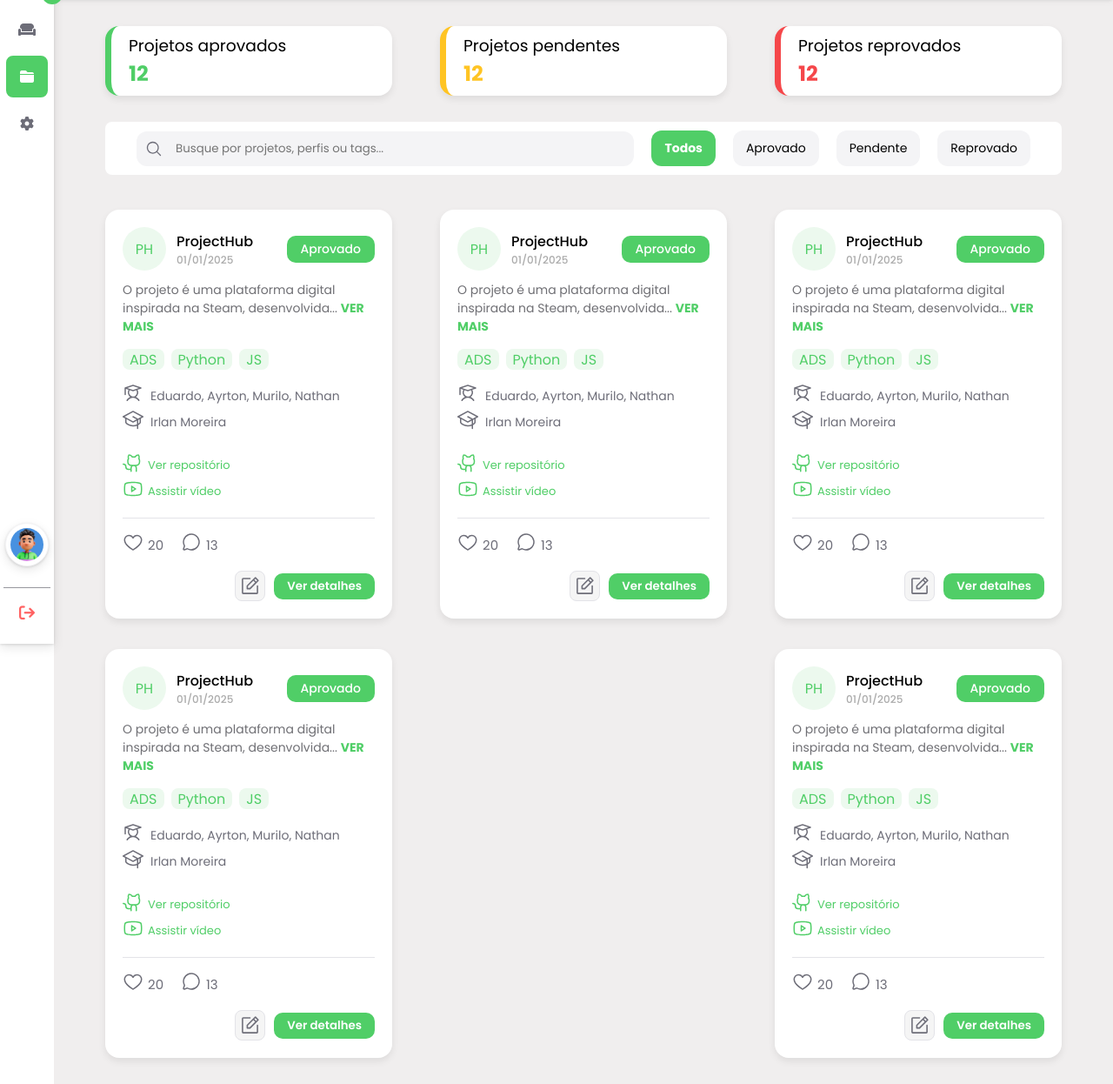
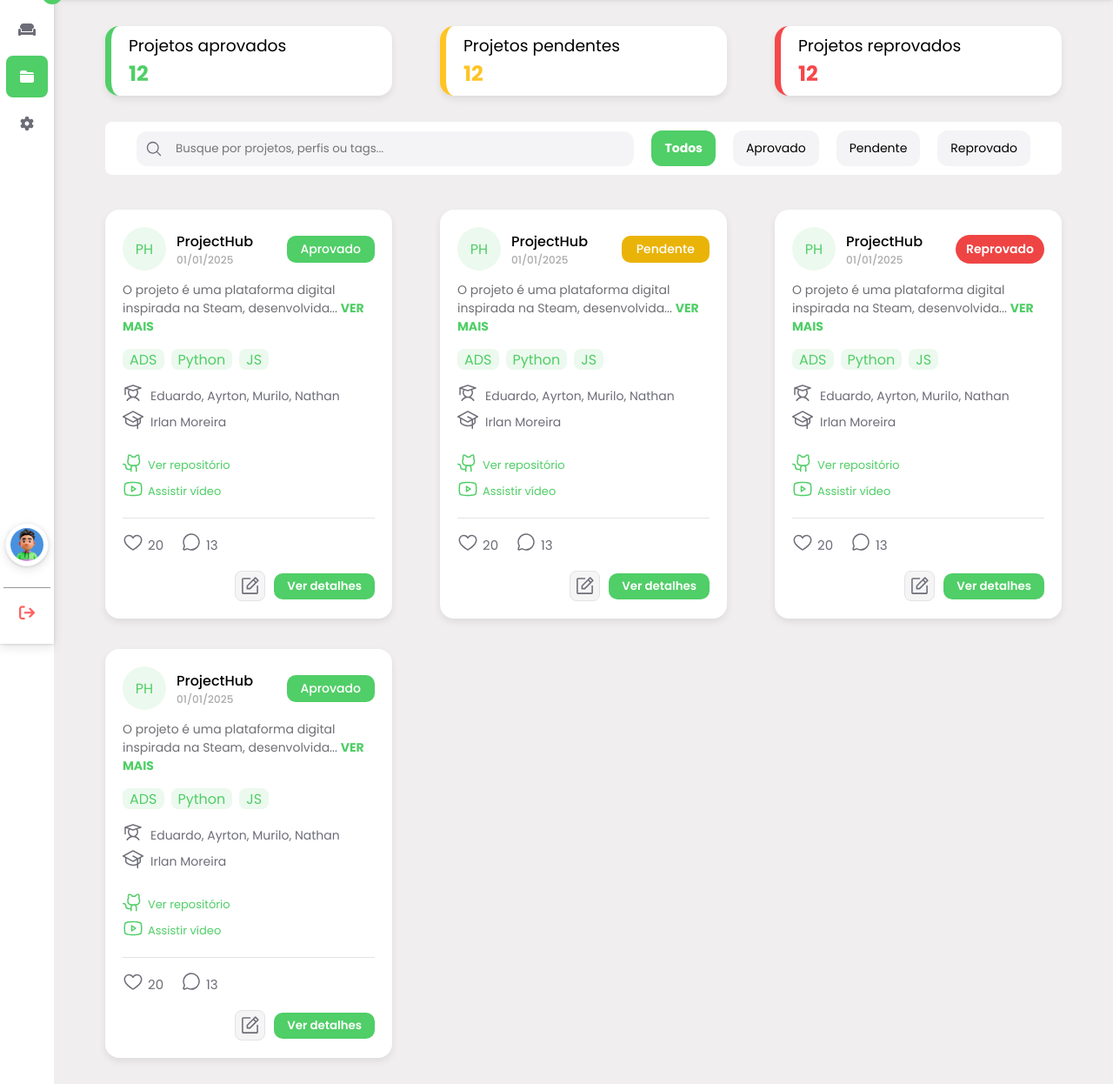
Before and after one commit to murlokfs/ifrn-projecthub, a Django app: page /projects/ in a window 1280 px wide. Shown: the part 60-1306 px from the top of the page at 87% size. Run offline with Django 5.2, Linux system fonts and the light colour scheme; some libraries are stand-ins or nearby versions.

Commit message:
Fazendo os cards terem cores diferentes de acordo com o estatus

```diff
--- a/project/templates/project/my_projects.html
+++ b/project/templates/project/my_projects.html
@@ -7,7 +7,8 @@
 {% endblock title %}
 
 {% block imports %}
-    <!-- <link rel="stylesheet" href="{% static 'base_files/my_projects_and_feed.css' %}"> -->
+    <link rel="stylesheet" href="{% static 'base_files/my_projects_and_feed.css' %}">
+    <script src="https://unpkg.com/@phosphor-icons/web"></script>
 {% endblock imports %}
 
 {% block content %}
@@ -27,18 +28,21 @@
     </div>
 
     <div class="container_projects">
+    {% for projeto in projetos %}
+        <div class="project_card" id="project_in_my_projects">
 
-            <div class="project_card" id="project_in_my_projects">
-                {% include 'components/cards/project_parts/header.html' %}
+            {% include 'components/cards/project_parts/header.html' with status=projeto.status %}
 
             <div class="content">
-                    <div class="description">O projeto é uma plataforma digital inspirada na Steam, desenvolvida... <b>VER MAIS</b></div>
+
+                <div class="description">
+                    O projeto é uma plataforma digital inspirada na Steam, desenvolvida... <b>VER MAIS</b>
+                </div>
+
                 {% include 'components/cards/project_parts/tag.html' %}
 
                 <div class="colaborators_and_links">
-
                     {% include 'components/cards/project_parts/collaborators_and_docs.html' %}
-
                     {% include 'components/cards/project_parts/links.html' with column=True %}
                 </div>
 
@@ -51,42 +55,10 @@
                     <button class="edit_project">
                         <img src="{% static 'img/project_parts/edit.svg' %}" alt="">
                     </button>
-                        <!-- <button class="remove_project">
-                            <img src="{% static 'img/project_parts/trash.svg' %}" alt="">
-                        </button> -->
-                    </div>
-                </div>
                 </div>
 
-        {% for _ in contador_list %}
-            <div class="project_card" id="project_in_my_projects">
-                {% include 'components/cards/project_parts/header.html' %}
-
-                <div class="content">
-                    <div class="description">O projeto é uma plataforma digital inspirada na Steam, desenvolvida... <b>VER MAIS</b></div>
-                    {% include 'components/cards/project_parts/tag.html' %}
-
-                    <div class="colaborators_and_links">
-
-                        {% include 'components/cards/project_parts/collaborators_and_docs.html' %}
-
-                        {% include 'components/cards/project_parts/links.html' with column=True %}
             </div>
 
-                    <div class="line"></div>
-
-                    {% include 'components/cards/project_parts/interaction_btns.html' %}
-
-                    <div class="action_btns">
-                        {% include 'components/buttons/see_details.html' %}
-                        <button class="edit_project">
-                            <img src="{% static 'img/project_parts/edit.svg' %}" alt="">
-                        </button>
-                        <!-- <button class="remove_project">
-                            <img src="{% static 'img/project_parts/trash.svg' %}" alt="">
-                        </button> -->
-                    </div>
-                </div>
         </div>
     {% endfor %}
 </div>
--- a/project/views.py
+++ b/project/views.py
@@ -17,18 +17,19 @@ def feed(request):
     return render(request, 'project/feed.html', context)
 
 def my_projects(request):
-    num_iterations = 4
-    contador_list = range(num_iterations)
-    show_status = True
+
+    projetos = [
+        {"status": "aprovado"},
+        {"status": "pendente"},
+        {"status": "reprovado"},
+        {"status": "aprovado"},
+    ]
 
     context = {
-        "contador": num_iterations,
-        "contador_list": contador_list,
-        "show_status": show_status,
+        "projetos": projetos,
         "active_page": "my_projects",
     }
-
-    return render(request, 'project/my_projects.html', context)
+    return render(request, "project/my_projects.html", context)
 
 class DetalhesProjetosView(TemplateView):
     template_name = 'project/detalhes_projetos.html'
--- a/static/base_files/my_projects_and_feed.css
+++ b/static/base_files/my_projects_and_feed.css
@@ -14,6 +14,58 @@ body {
     display: flex;
     align-items: stretch;
 }
+
+.status_project {
+    font-size: 14px;
+    color: #ffffff;
+    font-weight: 500;
+    display: flex;
+    align-items: center;
+    justify-content: center;
+    min-width: 35%;
+    padding: 5px 10px;
+    min-height: 27px;
+    border-radius: 10px;
+}
+
+/* APROVADO (VERDE) */
+.status_approved {
+    background-color: #50CE67;
+}
+
+/* PENDENTE (AMARELO) */
+.status_pending {
+    background-color: #EAB308; /* amarelo */
+}
+
+/* REPROVADO (VERMELHO) */
+.status_rejected {
+    background-color: #EF4444;
+    position: relative;
+}
+
+/* Ícone "!" para reprovado */
+.status_rejected_wrapper {
+    display: flex;
+    align-items: center;
+    gap: 6px; /* espaço entre ícone e a caixa */
+}
+
+.status_rejected {
+    background-color: #ef4444;
+    color: white;
+    padding: 6px 12px;
+    border-radius: 20px;
+    font-size: 14px;
+    font-weight: 600;
+}
+
+.rejected_icon {
+    font-size: 20px;
+    color: #ef4444; /* ou #F5474A – como preferir */
+}
+
+
 
 .app-content {
     display: flex;
@@ -122,19 +174,6 @@ main {
     color: #AAA;
 }
 
-.status_project {
-    font-size: 14px;
-    color: #FFF;
-    font-weight: 500;
-    display: flex;
-    align-items: center;
-    justify-content: center;
-    min-width: 35%;
-    padding: 5px;
-    min-height: 27px;
-    border-radius: 10px;
-    background-color: #50CE67;
-}
 .content {
     display: flex;
     flex-direction: column;
--- a/templates/components/cards/project_parts/header.html
+++ b/templates/components/cards/project_parts/header.html
@@ -9,7 +9,5 @@
     </div>
     </div>
 
-    {% if show_status %}
-        <div class="status_project">Aprovado</div>
-    {% endif %}
+    {% include "components/cards/project_parts/status.html" with status=status %}
 </div>
--- /dev/null
+++ b/templates/components/cards/project_parts/status.html
@@ -0,0 +1,15 @@
+{% if status == "aprovado" %}
+    <div class="status_project status_approved">Aprovado</div>
+
+{% elif status == "pendente" %}
+    <div class="status_project status_pending">Pendente</div>
+
+{% elif status == "reprovado" %}
+<div class="status_rejected_wrapper">
+    <i class="ph-fill ph-warning"></i>
+
+    <div class="status_project status_rejected">
+        Reprovado
+    </div>
+</div>
+{% endif %}
```
Lines whose indentation alone changed are shown as unchanged.
